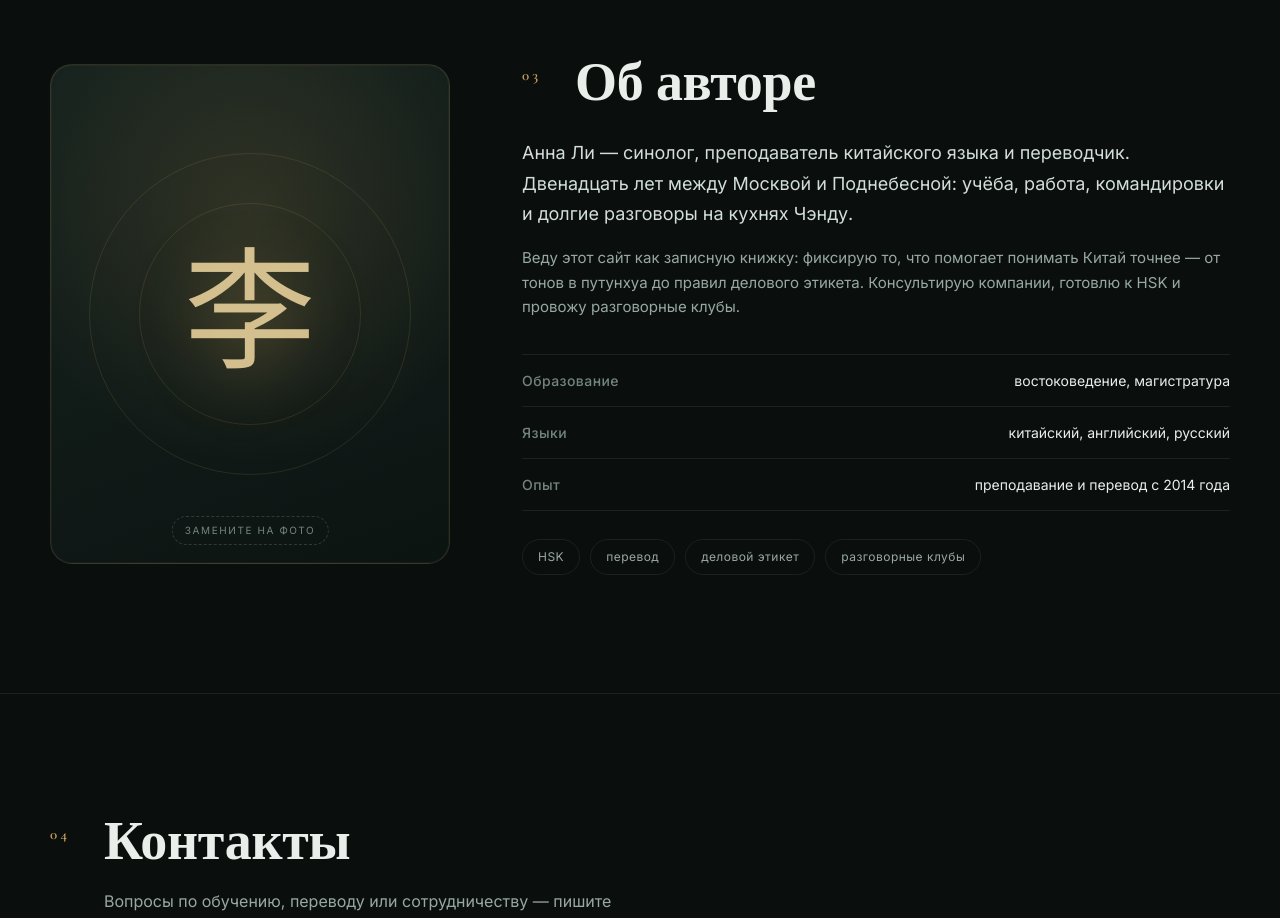
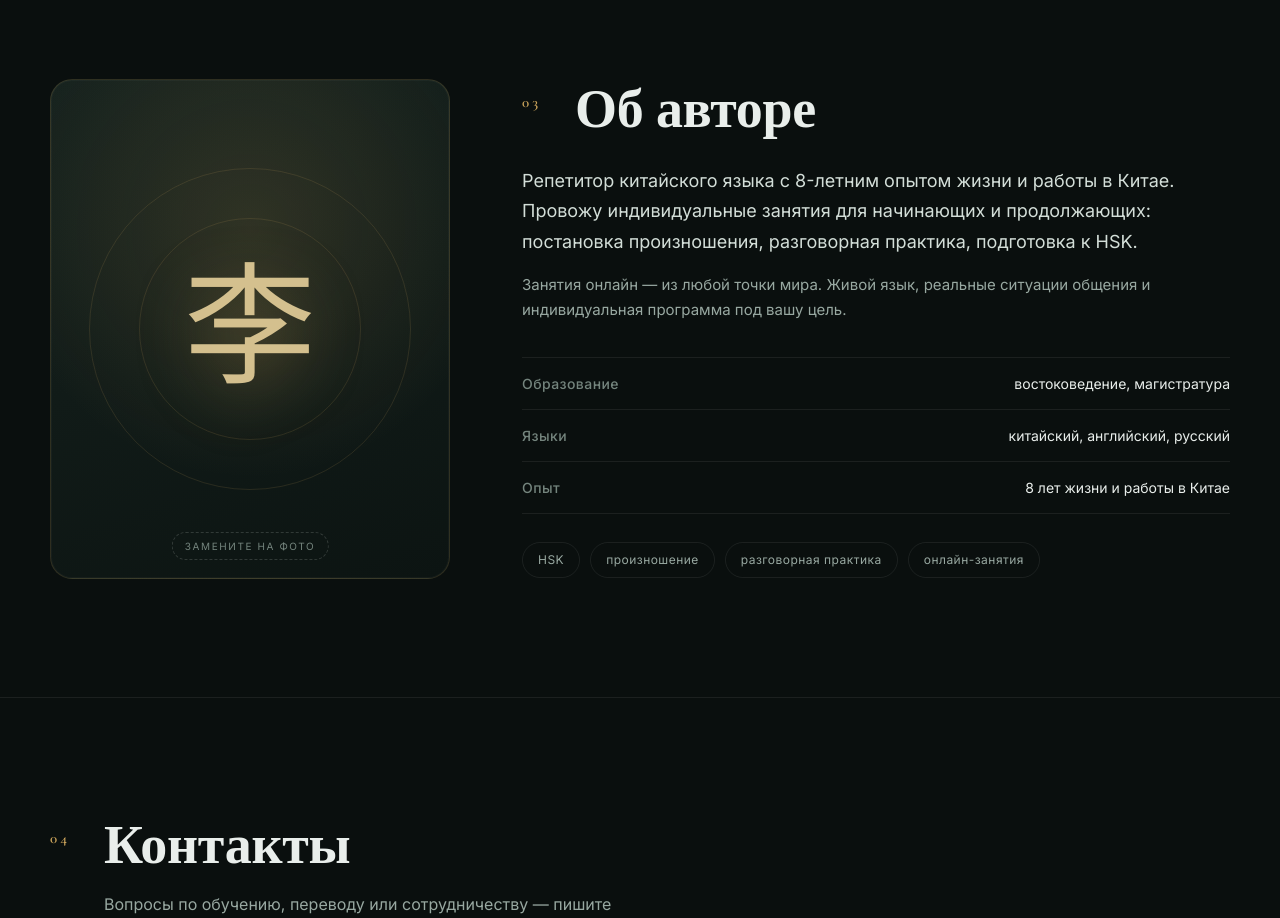
Before and after one commit to 1337-enjoyer/chinese-site, a plain HTML site: page index.html in a window 1280 px wide. Shown: the part 2620-3538 px from the top of the page. Drawn offline with nearby package versions, Linux system fonts and the light colour scheme; no server answers.

Commit message:
Update index.html

```diff
--- a/index.html
+++ b/index.html
@@ -133,10 +133,11 @@
         <div class="section-head reveal">
           <span class="section-num">01</span>
           <div>
-            <h2>О чём этот сайт</h2>
+            <h2>О сайте</h2>
             <p class="section-lead">
-              Небольшая авторская витрина: здесь собрано то, что помогает
-              разговаривать с Китаем на одном языке — буквально и переносно.
+              Сайт репетитора по китайскому языку: индивидуальные занятия
+              для начинающих и продолжающих, разговорная практика и подготовка
+              к HSK, а также заметки о языке и культуре Китая.
             </p>
           </div>
         </div>
@@ -293,28 +294,26 @@
           </div>
 
           <p class="author-lead">
-            Анна Ли — синолог, преподаватель китайского языка и переводчик.
-            Двенадцать лет между Москвой и Поднебесной: учёба, работа,
-            командировки и долгие разговоры на кухнях Чэнду.
+            Репетитор китайского языка с 8-летним опытом жизни и работы в Китае.
+            Провожу индивидуальные занятия для начинающих и продолжающих:
+            постановка произношения, разговорная практика, подготовка к HSK.
           </p>
           <p>
-            Веду этот сайт как записную книжку: фиксирую то, что помогает
-            понимать Китай точнее — от тонов в путунхуа до правил делового
-            этикета. Консультирую компании, готовлю к HSK и провожу
-            разговорные клубы.
+            Занятия онлайн — из любой точки мира. Живой язык, реальные ситуации
+            общения и индивидуальная программа под вашу цель.
           </p>
 
           <ul class="author-facts">
             <li><b>Образование</b><span>востоковедение, магистратура</span></li>
             <li><b>Языки</b><span>китайский, английский, русский</span></li>
-            <li><b>Опыт</b><span>преподавание и перевод с 2014 года</span></li>
+            <li><b>Опыт</b><span>8 лет жизни и работы в Китае</span></li>
           </ul>
 
           <div class="author-tags">
             <span>HSK</span>
-            <span>перевод</span>
-            <span>деловой этикет</span>
-            <span>разговорные клубы</span>
+            <span>произношение</span>
+            <span>разговорная практика</span>
+            <span>онлайн-занятия</span>
           </div>
         </div>
       </div>
@@ -342,7 +341,7 @@
             </li>
             <li class="contact-card reveal">
               <span class="contact-label">Telegram</span>
-              <a href="https://t.me/podnebesnaya" target="_blank" rel="noopener">@podnebesnaya</a>
+              <a href="https://t.me/podnebesnaya" target="_blank" rel="noopener">@tiriya1709</a>
             </li>
             <li class="contact-card reveal">
               <span class="contact-label">WeChat</span>
@@ -350,7 +349,7 @@
             </li>
             <li class="contact-card reveal">
               <span class="contact-label">Город</span>
-              <span class="contact-value">Москва · UTC+3</span>
+              <span class="contact-value"> Сиань · UTC+8</span>
             </li>
           </ul>
 
```
